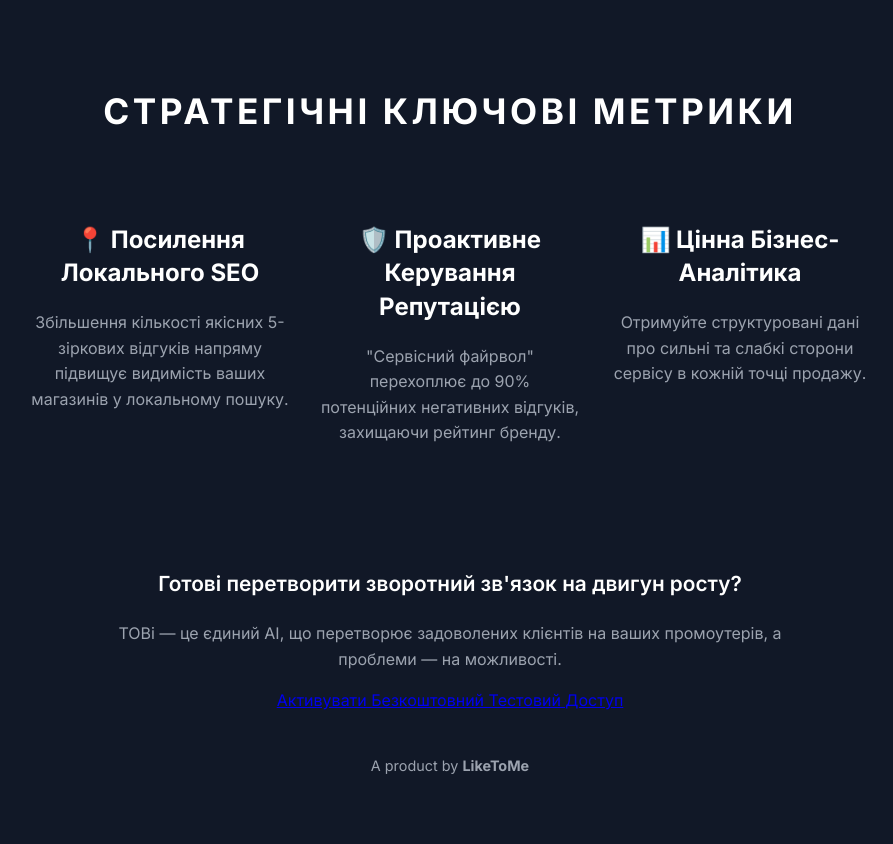
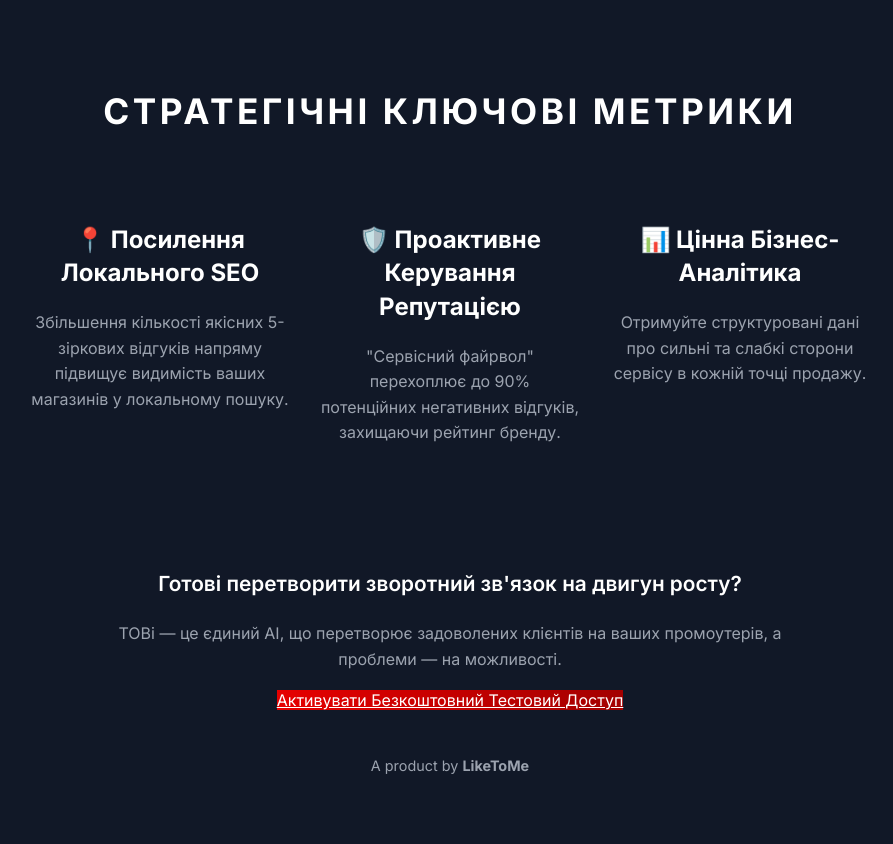
Before and after one commit to uaassist/Landing-Page-Vodafone-AI-Feedback-Assistant-, a website: page public/index.html in a window 1280 px wide. Shown: the part 3551-4395 px from the top of the page, without its empty margins (190-1083 px from the left). Drawn offline with Linux system fonts and the light colour scheme.

Commit message:
Update index.html

```diff
--- a/public/index.html
+++ b/public/index.html
@@ -239,8 +239,7 @@
         <footer class="cta-footer">
             <h3>Готові перетворити зворотний зв'язок на двигун росту?</h3>
             <p>TOBi — це єдиний AI, що перетворює задоволених клієнтів на ваших промоутерів, а проблеми — на можливості.</p>
-            <!-- DEFINITIVE UPDATE: Using the correct class for the highlighted link style -->
-            <a href="#" target="_blank" rel="noopener noreferrer" class="final-cta-highlight">Активувати Безкоштовний Тестовий Доступ</a>
+            <a href="#" target="_blank" rel="noopener noreferrer" class="cta-button final-cta">Активувати Безкоштовний Тестовий Доступ</a>
             <p class="footer-branding">A product by <strong>LikeToMe</strong></p>
         </footer>
 
```
